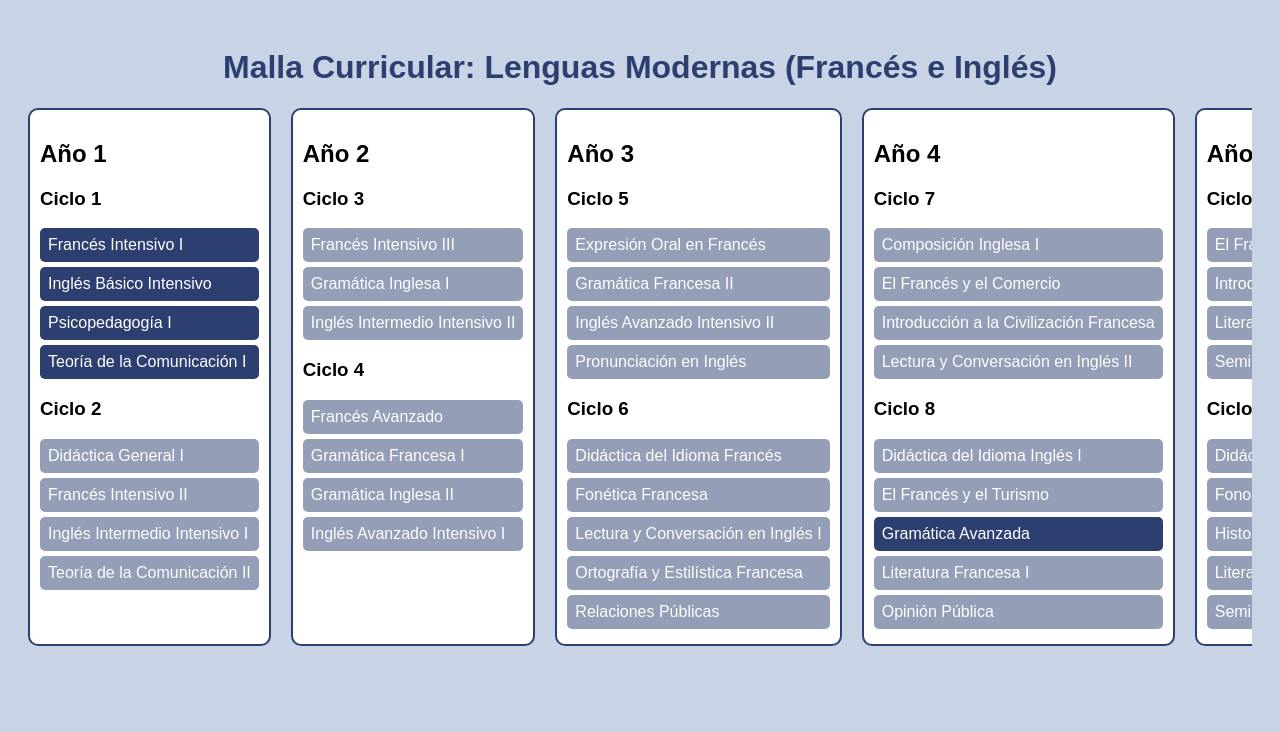
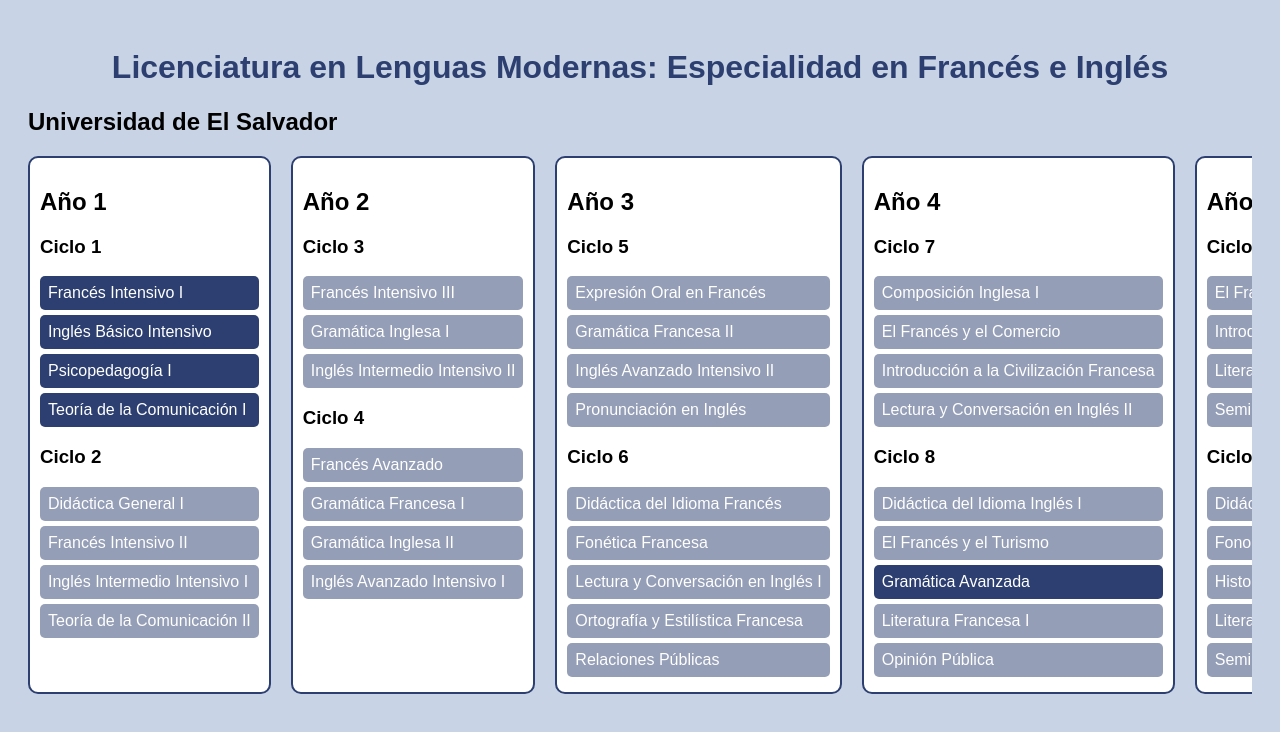
Before and after one commit to lisandroflores11/malla-frances-ingles, a plain HTML site: page index.html in a window 1280 px wide. Drawn offline with Linux system fonts and the light colour scheme.

Commit message:
Update index.html

```diff
--- a/index.html
+++ b/index.html
@@ -7,7 +7,10 @@
   <link rel="stylesheet" href="style.css" />
 </head>
 <body>
-  <h1>Malla Curricular: Lenguas Modernas (Francés e Inglés)</h1>
+  <header>
+    <h1 class="titulo">Licenciatura en Lenguas Modernas: Especialidad en Francés e Inglés</h1>
+    <h2 class="subtitulo">Universidad de El Salvador</h2>
+  </header>
   <div id="malla-container"></div>
   <script src="script.js"></script>
 </body>
```
